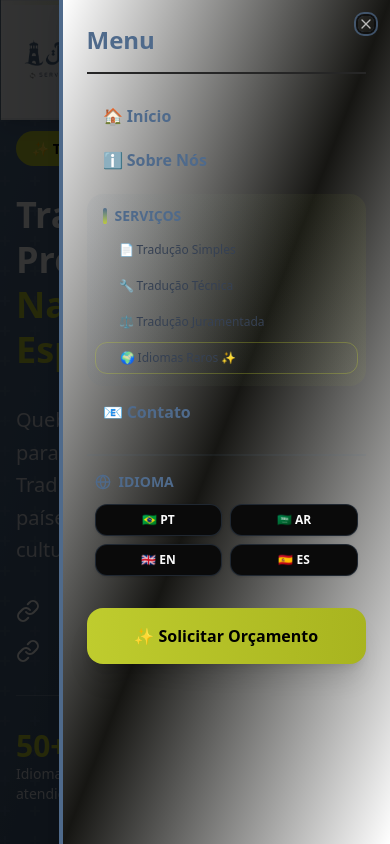
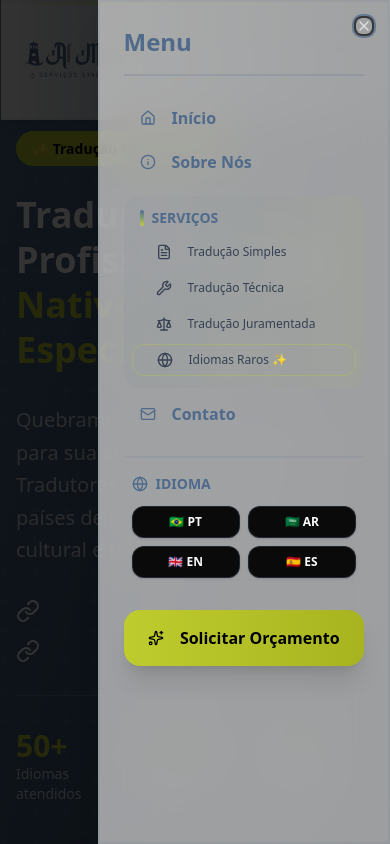
Before and after one commit to dav-icode/AL-MANARA-TRANSLATION, a Next.js app: page / in a window 390 px wide. Both pictures are taken after a click on the button 355 px from the left and 59 px from the top of the page. Shown: the top 844 px of the page. Built offline with nearby package versions, Linux system fonts and the light colour scheme.

Commit message:
icon= ma

```diff
--- a/src/components/Header.tsx
+++ b/src/components/Header.tsx
@@ -18,8 +18,12 @@ import {
   ChevronDown,
   FileText, // ⚖️ Balança de juiz (Tradução Juramentada)
   Globe,
+  Home,
+  Info,
+  Mail,
   Menu, // 🔧 Chave de fenda (Tradução Técnica)
-  Scale, // 📄 Papel (Tradução Simples)
+  Scale,
+  Sparkles, // 📄 Papel (Tradução Simples)
   Wrench, // 🔧 Chave de fenda (Tradução Técnica)
 } from 'lucide-react';
 import Image from 'next/image';
@@ -202,10 +206,10 @@ export function Header() {
                   🇧🇷 Português
                 </DropdownMenuItem>
                 <DropdownMenuItem className="cursor-pointer hover:bg-linear-to-r hover:from-[#4F6A8B]/5 hover:to-[#BFCC2E]/5 rounded-lg font-medium transition-all">
-                  🇸🇦 العربية
+                  🇲🇦 العربية
                 </DropdownMenuItem>
                 <DropdownMenuItem className="cursor-pointer hover:bg-linear-to-r hover:from-[#4F6A8B]/5 hover:to-[#BFCC2E]/5 rounded-lg font-medium transition-all">
-                  🇬🇧 English
+                  🇺🇸 English
                 </DropdownMenuItem>
                 <DropdownMenuItem className="cursor-pointer hover:bg-linear-to-r hover:from-[#4F6A8B]/5 hover:to-[#BFCC2E]/5 rounded-lg font-medium transition-all">
                   🇪🇸 Español
@@ -232,16 +236,16 @@ export function Header() {
               <Button
                 variant="ghost"
                 size="icon"
-                className="text-[#4F6A8B] hover:bg-linear-to-r hover:from-[#4F6A8B]/5 hover:to-[#BFCC2E]/5 rounded-xl transition-all"
+                className="text-black border-none rounded-xl transition-all"
               >
                 <Menu className="h-6 w-6" />
               </Button>
             </SheetTrigger>
             <SheetContent
               side="right"
-              className="w-[85vw] sm:w-[400px] bg-linear-to-br from-white via-[#F3EFB6]/5 to-white border-l-4 border-[#4F6A8B]"
+              className="bg-white/60 backdrop-blur-xl border-2 border-[#4F6A8B]/10 shadow-xl rounded-tl-none p-6"
             >
-              <SheetHeader className="border-b-2 border-linear-to-r from-[#4F6A8B] to-[#BFCC2E] pb-4">
+              <SheetHeader className="border-b-2 border-[#4F6A8B]/20 pb-4">
                 <SheetTitle className="text-left text-[#4F6A8B] text-2xl font-bold">
                   Menu
                 </SheetTitle>
@@ -254,7 +258,8 @@ export function Header() {
                       variant="ghost"
                       className="w-full justify-start text-[#4F6A8B] hover:bg-linear-to-r hover:from-[#4F6A8B]/10 hover:to-[#BFCC2E]/10 text-base font-semibold rounded-xl transition-all"
                     >
-                      🏠 Início
+                      <Home className="h-5 w-5 mr-2" />
+                      Início
                     </Button>
                   </Link>
                 </SheetClose>
@@ -265,7 +270,8 @@ export function Header() {
                       variant="ghost"
                       className="w-full justify-start text-[#4F6A8B] hover:bg-linear-to-r hover:from-[#4F6A8B]/10 hover:to-[#BFCC2E]/10 text-base font-semibold rounded-xl transition-all"
                     >
-                      ℹ️ Sobre Nós
+                      <Info className="h-5 w-5 mr-2" />
+                      Sobre Nós
                     </Button>
                   </Link>
                 </SheetClose>
@@ -284,7 +290,8 @@ export function Header() {
                           size="sm"
                           className="w-full justify-start text-gray-700 hover:text-[#4F6A8B] hover:bg-white/80 pl-6 rounded-lg font-medium transition-all"
                         >
-                          📄 Tradução Simples
+                          <FileText className="h-4 w-4 mr-2" />
+                          Tradução Simples
                         </Button>
                       </Link>
                     </SheetClose>
@@ -295,7 +302,8 @@ export function Header() {
                           size="sm"
                           className="w-full justify-start text-gray-700 hover:text-[#4F6A8B] hover:bg-white/80 pl-6 rounded-lg font-medium transition-all"
                         >
-                          🔧 Tradução Técnica
+                          <Wrench className="h-4 w-4 mr-2" />
+                          Tradução Técnica
                         </Button>
                       </Link>
                     </SheetClose>
@@ -306,7 +314,8 @@ export function Header() {
                           size="sm"
                           className="w-full justify-start text-gray-700 hover:text-[#4F6A8B] hover:bg-white/80 pl-6 rounded-lg font-medium transition-all"
                         >
-                          ⚖️ Tradução Juramentada
+                          <Scale className="h-4 w-4 mr-2" />
+                          Tradução Juramentada
                         </Button>
                       </Link>
                     </SheetClose>
@@ -317,7 +326,8 @@ export function Header() {
                           size="sm"
                           className="w-full justify-start text-gray-700 hover:text-[#BFCC2E] hover:bg-white/80 pl-6 rounded-lg font-medium transition-all border border-[#BFCC2E]/30"
                         >
-                          🌍 Idiomas Raros ✨
+                          <Globe className="h-4 w-4 mr-2" />
+                          Idiomas Raros ✨
                         </Button>
                       </Link>
                     </SheetClose>
@@ -330,7 +340,8 @@ export function Header() {
                       variant="ghost"
                       className="w-full justify-start text-[#4F6A8B] hover:bg-linear-to-r hover:from-[#4F6A8B]/10 hover:to-[#BFCC2E]/10 text-base font-semibold rounded-xl transition-all"
                     >
-                      📧 Contato
+                      <Mail className="h-5 w-5 mr-2" />
+                      Contato
                     </Button>
                   </Link>
                 </SheetClose>
@@ -377,7 +388,8 @@ export function Header() {
                 <SheetClose asChild>
                   <Link href="/orcamento" className="mt-6">
                     <Button className="w-full bg-linear-to-r from-[#BFCC2E] to-[#a8b41f] hover:from-[#a8b41f] hover:to-[#BFCC2E] text-black font-bold text-base py-7 shadow-xl rounded-xl transition-all hover:scale-[1.02] relative overflow-hidden group">
-                      <span className="relative z-10">✨ Solicitar Orçamento</span>
+                      <Sparkles className="h-5 w-5 mr-2 relative z-10" />
+                      <span className="relative z-10">Solicitar Orçamento</span>
                       <div className="absolute inset-0 bg-linear-to-r from-transparent via-white/30 to-transparent -translate-x-full group-hover:translate-x-full transition-transform duration-700"></div>
                     </Button>
                   </Link>
```
